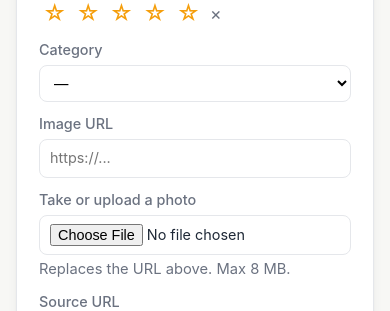
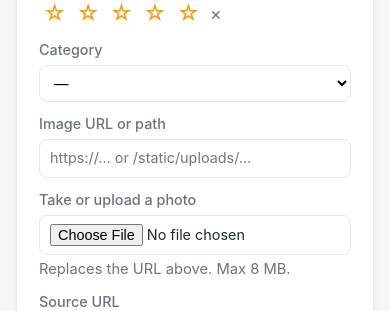
Before and after one commit to kasgore/ShoppingList, a Flask app: page /recipes/new in a window 390 px wide. Shown: the part 1157-1468 px from the top of the page. Run offline with Flask 3, Linux system fonts and the light colour scheme; some libraries are stand-ins or nearby versions.

Commit message:
Recipe form: accept /static/uploads/ paths in Image URL field
The HTML5 type="url" validator rejects relative paths, so editing a
recipe whose image_url was set by either an upload or by Stage 9's
remote-image baker (e.g. "/static/uploads/c30f695926f7b305.webp")
was getting a "please enter a URL" browser error on save.

Switched to type="text" with a pattern attribute that mirrors the
server-side _validate_image_url whitelist:
  ^(https?://.+|/static/uploads/.+)?$
Server-side validation is unchanged — javascript:/data:/blob:/etc.
URLs are still rejected before storage. inputmode="url" preserves
the URL-flavored mobile keyboard.

Co-Authored-By: Claude Opus 4.7 (1M context) <noreply@anthropic.com>

```diff
--- a/static/sw.js
+++ b/static/sw.js
@@ -9,7 +9,7 @@
  *
  * Bump CACHE_VERSION when the shell changes so old caches are evicted.
  */
-const CACHE_VERSION = "v28";
+const CACHE_VERSION = "v29";
 const SHELL_CACHE = `shell-${CACHE_VERSION}`;
 const PAGE_CACHE  = `pages-${CACHE_VERSION}`;
 const IMAGE_CACHE = `images-${CACHE_VERSION}`;
--- a/templates/recipe_form.html
+++ b/templates/recipe_form.html
@@ -103,10 +103,17 @@
         </select>
       </label>
       <label class="grow">
-        <span>Image URL</span>
-        <input type="url" name="image_url"
+        <span>Image URL or path</span>
+        {# `type="text"` not `"url"` — locally-baked images stored as
+           /static/uploads/... are valid here but fail the browser's
+           strict URL validator. Server-side _validate_image_url still
+           rejects javascript:/data:/etc. #}
+        <input type="text" name="image_url"
                value="{{ recipe.image_url if recipe and recipe.image_url else '' }}"
-               placeholder="https://...">
+               placeholder="https://… or /static/uploads/…"
+               pattern="^(https?://.+|/static/uploads/.+)?$"
+               title="https:// URL or /static/uploads/ path"
+               inputmode="url">
       </label>
     </div>
     <div class="row photo-row">
```
